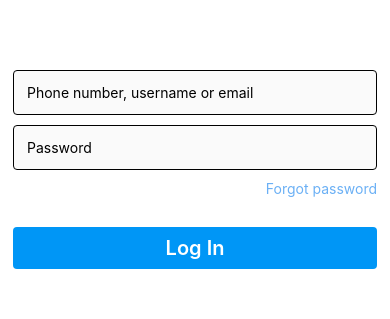
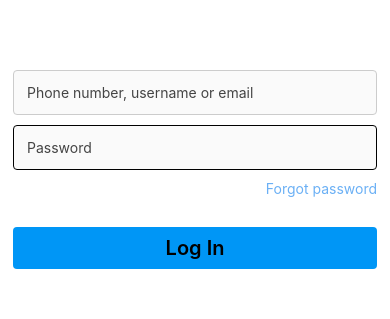
Before and after one commit to johan030/instagram-clone-react, a React Native app: screen /LoginScreen in a window 390 px wide. Shown: the part 220-539 px from the top of the page. Built offline with nearby package versions, Linux system fonts and the light colour scheme.

Commit message:
adding dynamics events and building signUpScreen

```diff
--- a/components/loginScreen/LoginForm.js
+++ b/components/loginScreen/LoginForm.js
@@ -1,44 +1,95 @@
-import { View, Text, TextInput, Button, StyleSheet, Pressable } from "react-native";
-import React from "react";
+import {
+  View,
+  Text,
+  TextInput,
+  Button,
+  StyleSheet,
+  Pressable,
+} from "react-native";
+import React, { useState } from "react";
 import { TouchableOpacity } from "react-native-gesture-handler";
+import { Formik } from "formik";
+import * as Yup from "yup";
+import { Validator } from "email-validator";
 
 const LoginForm = () => {
+  const LoginFormSchema = Yup.object().shape({
+    email: Yup.string().email().required("An email is required"),
+    password: Yup.string()
+      .required()
+      .min(8, "Your password has to have at least 8 characters"),
+  });
+
   return (
     <View style={styles.wrapper}>
-      <View style={styles.inputField}>
+      <Formik
+        //valeurs initiales des champs : => vides
+        initialValues={{ email: "", password: "" }}
+        onSubmit={(values) => {
+          console.log(values);
+        }}
+        validationSchema={LoginFormSchema}
+        validateOnMount={true}
+      >
+        {({ handleChange, handleBlur, handleSubmit, values, isValid }) => (
+          <>
+            <View style={[
+                styles.inputField,
+                {borderColor:
+                 values.email.length < 1 || Validator.validate(values.email)  ?
+                 '#ccc'
+                 : 'red' ,
+                 },
+
+                 ]}
+
+                 >
               <TextInput
-          placeholderTextColor="444"
+                placeholderTextColor="#444"
                 placeholder="Phone number, username or email"
                 autoCapitalise="none"
                 keyboardType="email-address"
                 textContentType="emailAddress"
                 autoFocus={true}
+                onChangeText={handleChange("email")}
+                onBlur={handleBlur("email")}
+                value={values.email}
               />
             </View>
 
             <View style={styles.inputField}>
               <TextInput
-          placeholderTextColor="444"
+                placeholderTextColor="#444"
                 placeholder="Password"
                 autoCapitalise="none"
                 autoCorrect={false}
                 secureTextEntry={true}
                 textContentType="password"
+                onChangeText={handleChange("password")}
+                onBlur={handleBlur("password")}
+                value={values.password}
               />
             </View>
-      <View style = {{alignItems: 'flex-end', marginBottom: 30 }}>
-          <Text style ={{color: '#6BB0F5'}}>Forgot password</Text>
+            <View style={{ alignItems: "flex-end", marginBottom: 30 }}>
+              <Text style={{ color: "#6BB0F5" }}>Forgot password</Text>
             </View>
-      <Pressable titleSize ={20} style = {styles.button} >
-          <Text style = {styles.buttonText}>Log In</Text>
+            <Pressable titleSize={20}
+             style={styles.button}
+             onPress ={handleSubmit}
+              >
+
+              <Text style={styles.buttonText}>Log In</Text>
             </Pressable>
+
             <View style={styles.signupContainer}>
               <Text>Don't have an accout? </Text>
               <TouchableOpacity>
-                    <Text style={{color: '#6BB0F5'}}> Sign Up </Text>
+                <Text style={{ color: "#6BB0F5" }}> Sign Up </Text>
               </TouchableOpacity>
-
             </View>
+          </>
+        )}
+      </Formik>
     </View>
   );
 };
@@ -55,25 +106,25 @@
     borderWidth: 1,
   },
 
-  button: {
-      backgroundColor: '#0096F6',
-      alignItems: 'center',
-      justifyContent: 'center',
+  button: isValid  => ({
+    backgroundColor: isValid ? '#0096F6' : '#9ACAF7',
+    alignItems: "center",
+    justifyContent: "center",
     minHeight: 42,
     borderRadius: 4,
-  },
+  }),
 
   buttonText: {
-      fontWeight: '600',
-      color: '#fff',
+    fontWeight: "600",
+    color: "#000",
     fontSize: 20,
   },
   signupContainer: {
-      flexDirection: 'row',
-      width: '100%',
-      justifyContent: 'center',
+    flexDirection: "row",
+    width: "100%",
+    justifyContent: "center",
     marginTop: 50,
-  }
+  },
 });
 
 export default LoginForm;
--- a/package.json
+++ b/package.json
@@ -11,6 +11,7 @@
   "dependencies": {
     "@react-navigation/native": "^6.0.10",
     "@react-navigation/stack": "^6.2.1",
+    "email-validator": "^2.0.4",
     "expo": "~44.0.2",
     "expo-splash-screen": "~0.14.1",
     "expo-status-bar": "~1.2.0",
```
Also changed, not shown: screens/SignUpScreen.js (added, +26 -0 lines), 1 other file (tests, documents, lock files or other folders). Lines whose indentation alone changed are shown as unchanged.
